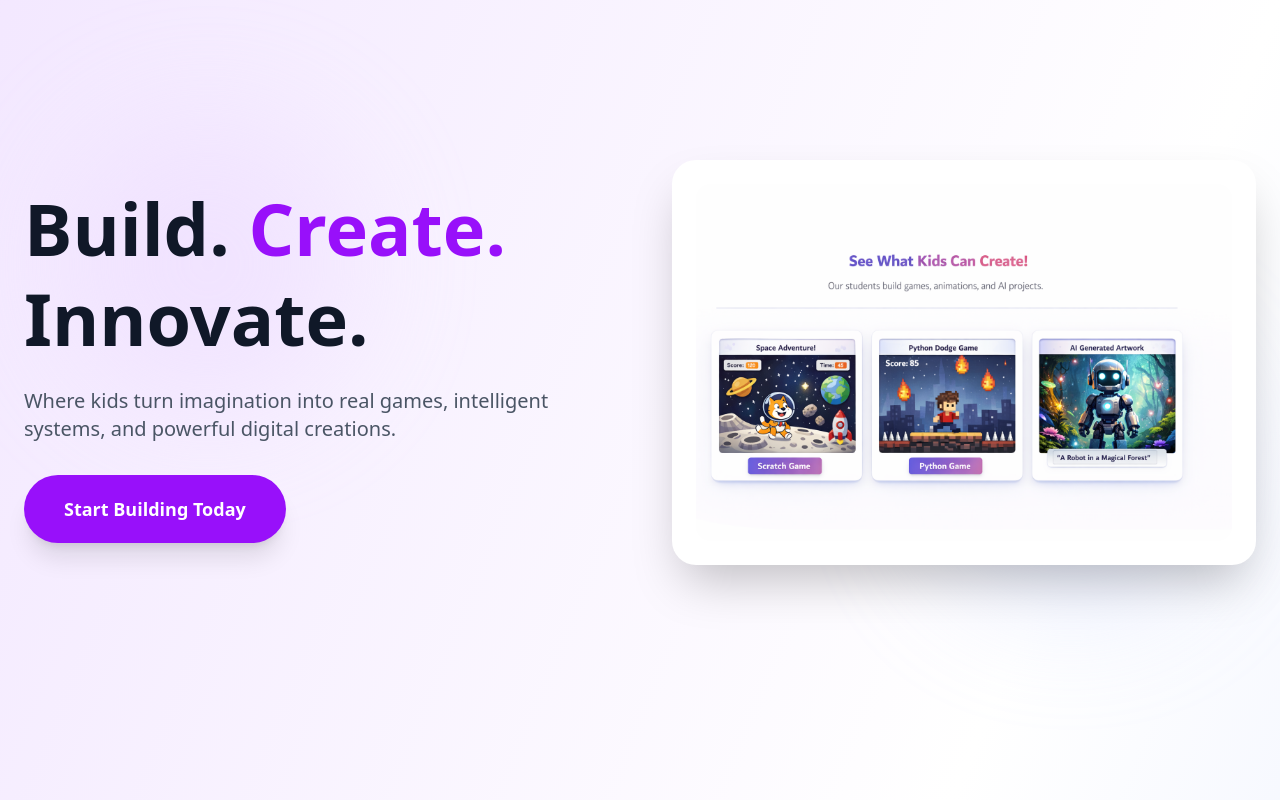
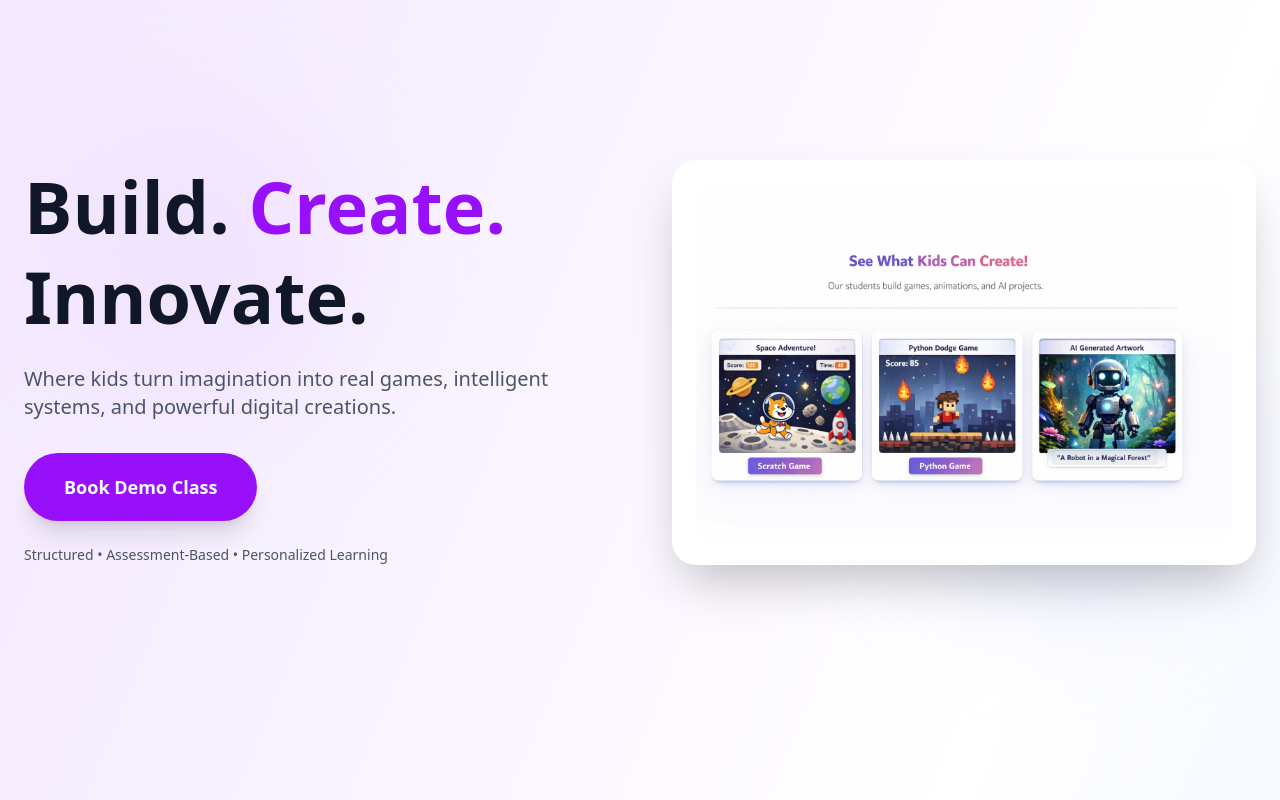
Before and after one commit to srushteesingh/logicleap-platform, a Next.js app: page / in a window 1280 px wide. Shown: the top 800 px of the page. Built offline with nearby package versions, Linux system fonts and the light colour scheme.

Commit message:
Add authority micro line in hero

```diff
--- a/app/page.tsx
+++ b/app/page.tsx
@@ -100,8 +100,11 @@
           </p>
 
           <button className="bg-purple-600 hover:bg-purple-700 text-white px-10 py-5 rounded-full font-semibold text-lg transition duration-300 shadow-xl hover:shadow-purple-400/40">
-            Start Building Today
+            Book Demo Class
           </button>
+          <p className="mt-6 text-sm text-gray-600">
+            Structured • Assessment-Based • Personalized Learning
+          </p>
         </div>
 
         <div className="relative">
```
